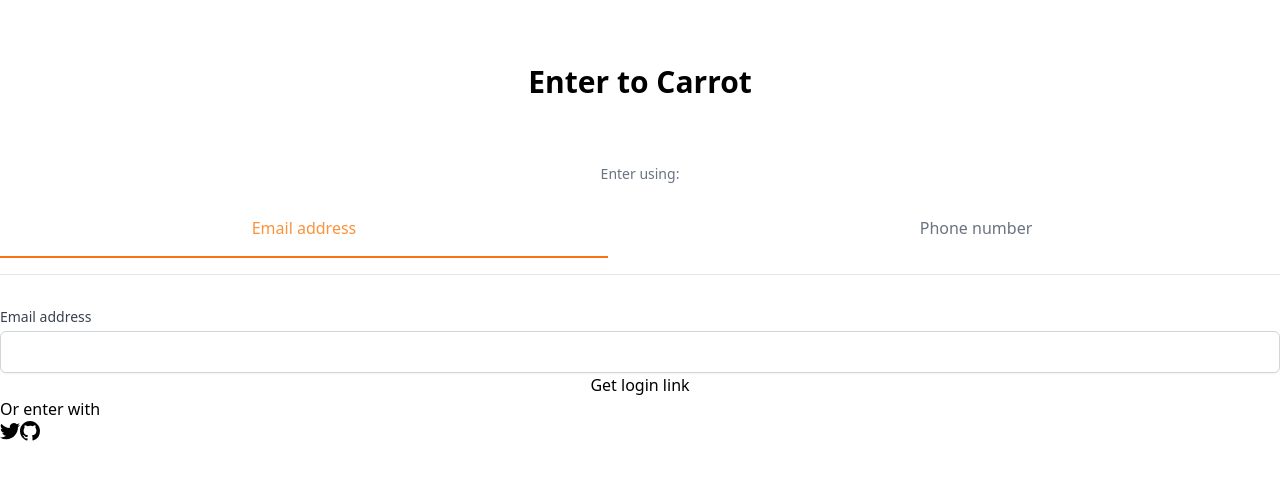
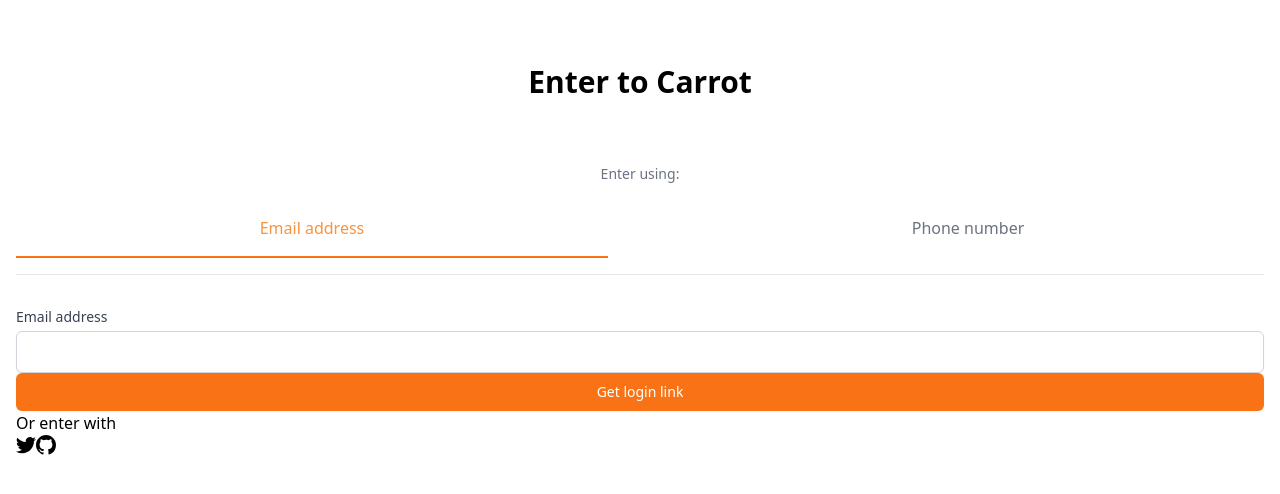
Before and after one commit to blkluv/next_carrot_market, a Next.js app: page /enter in a window 1280 px wide. Shown: the top 494 px of the page. Built offline with nearby package versions, Linux system fonts and the light colour scheme.

Commit message:
enter 페이지 tailwindCSS 추가

```diff
--- a/src/pages/enter.tsx
+++ b/src/pages/enter.tsx
@@ -1,6 +1,6 @@
 import { useState } from "react";
 
-function cls(...classnames:string[]){
+function cls(...classnames: string[]) {
   return classnames.join(" ");
 }
 
@@ -9,7 +9,7 @@ export default function Enter() {
   const onEmailClick = () => setMethod("email");
   const onPhoneClick = () => setMethod("phone");
   return (
-    <div className="mt-16">
+    <div className="px-4 mt-16">
       <h3 className="text-3xl font-bold text-center">Enter to Carrot</h3>
       <div className="mt-16">
         <div className="flex flex-col items-center">
@@ -20,7 +20,8 @@ export default function Enter() {
                 "pb-4 font-medium border-b-2",
                 method === "email"
                   ? " text-orange-400 border-orange-500"
-             : "border-transparent text-gray-500")}
+                  : "border-transparent text-gray-500"
+              )}
               onClick={onEmailClick}
             >
               Email address
@@ -30,7 +31,8 @@ export default function Enter() {
                 "pb-4 font-medium border-b-2",
                 method === "phone"
                   ? " text-orange-400 border-orange-500"
-             : "border-transparent text-gray-500")}
+                  : "border-transparent text-gray-500"
+              )}
               onClick={onPhoneClick}
             >
               Phone number
@@ -52,12 +54,14 @@ export default function Enter() {
             ) : null}
             {method === "phone" ? (
               <div>
-                <span className="flex items-center justify-center px-3 text-sm text-gray-500 border border-r-0 border-gray-300 select-none rounded-l-md bg-gray-50">+82</span>
+                <span className="flex items-center justify-center px-3 text-sm text-gray-500 border border-r-0 border-gray-300 select-none rounded-l-md bg-gray-50">
+                  +82
+                </span>
                 <input type="number" required />
               </div>
             ) : null}
           </div>
-          <button>
+          <button className="px-4 py-2 text-sm font-medium text-white bg-orange-500 border border-transparent rounded-md shadow-sm hover:bg-orange-600">
             {method === "email" ? "Get login link" : null}
             {method === "phone" ? "Get one-time password" : null}
           </button>
```
Lines whose indentation alone changed are shown as unchanged.
